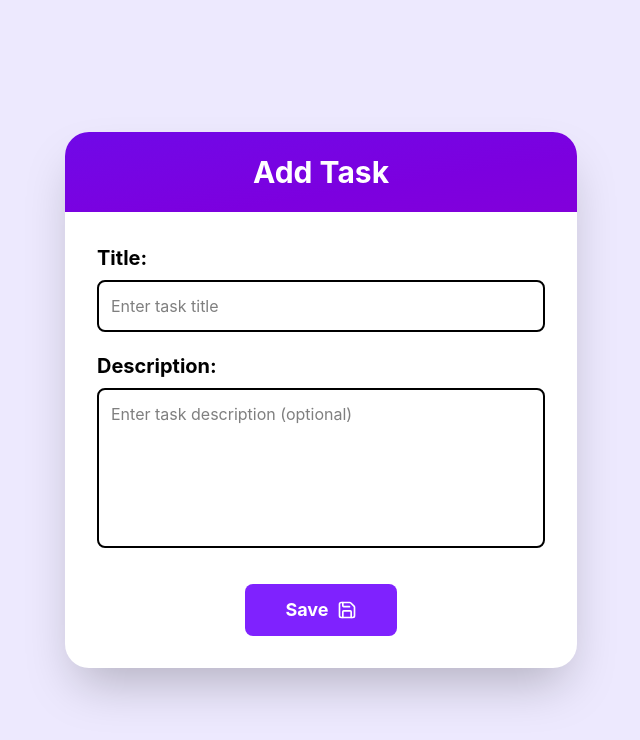
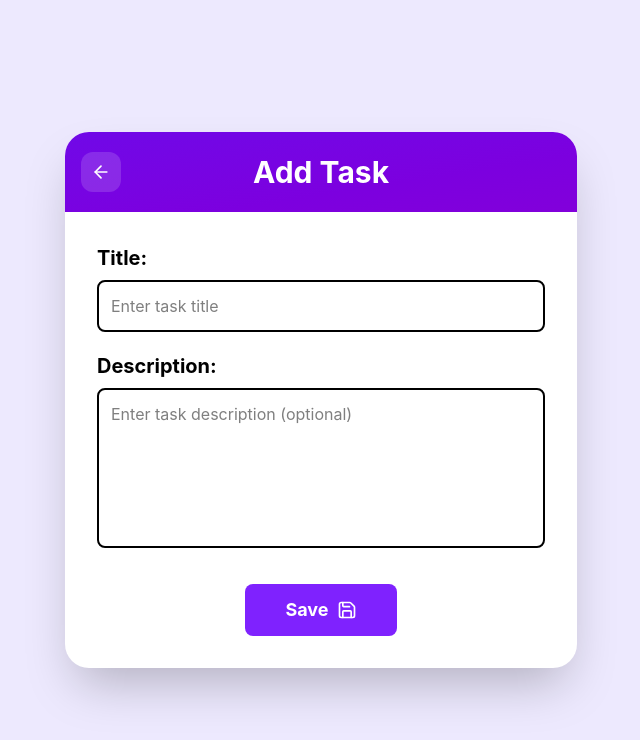
Before and after one commit to RiverFlow96/FullStack-TodoList, a React (Vite) app in the folder frontend/: page /home/add in a window 1280 px wide. Shown: the top 740 px of the page, without its empty margins (319-959 px from the left). Built offline with nearby package versions, Linux system fonts and the light colour scheme; no server answers; sample sign-in values are in the browser's storage.

Commit message:
Add navigation button to return home in AddTaskPage and EditTaskPage

```diff
--- a/frontend/src/pages/AddTaskPage.jsx
+++ b/frontend/src/pages/AddTaskPage.jsx
@@ -1,4 +1,4 @@
-import { Save } from "lucide-react";
+import { ArrowLeft, Save } from "lucide-react";
 import { useNavigate } from "react-router-dom";
 import { useForm } from "react-hook-form";
 import { TaskSchema } from "../utils/schema";
@@ -43,7 +43,16 @@ function AddTaskPage() {
     return (
         <div className='w-full min-h-screen flex justify-center items-center bg-violet-100 p-4'>
             <div className='bg-white w-full max-w-lg rounded-3xl shadow-2xl'>
-                <div className='w-full h-20 bg-linear-to-br from-violet-700 to-purple-700 rounded-t-3xl flex items-center justify-center'>
+                <div className='w-full h-20 bg-linear-to-br from-violet-700 to-purple-700 rounded-t-3xl flex items-center justify-center relative px-4'>
+                    <button
+                        type="button"
+                        onClick={() => navigate("/home")}
+                        className="absolute left-4 inline-flex items-center justify-center w-10 h-10 rounded-xl bg-white/15 text-white hover:bg-white/25 transition-colors"
+                        aria-label="Go home"
+                        title="Go home"
+                    >
+                        <ArrowLeft className="w-5 h-5" />
+                    </button>
                     <h1 className='text-3xl text-white font-bold'>Add Task</h1>
                 </div>
 
--- a/frontend/src/pages/EditTaskPage.jsx
+++ b/frontend/src/pages/EditTaskPage.jsx
@@ -1,4 +1,4 @@
-import { Save, Trash2 } from "lucide-react";
+import { ArrowLeft, Save, Trash2 } from "lucide-react";
 import { useNavigate, useParams } from "react-router-dom";
 import { useForm } from "react-hook-form";
 import { TaskSchema } from "../utils/schema";
@@ -90,7 +90,16 @@ function EditTaskPage() {
     return (
         <div className='w-full min-h-screen flex justify-center items-center bg-violet-100 p-4'>
             <div className='bg-white w-full max-w-lg rounded-3xl shadow-2xl'>
-                <div className='w-full h-20 bg-linear-to-br from-violet-700 to-purple-700 rounded-t-3xl flex items-center justify-center'>
+                <div className='w-full h-20 bg-linear-to-br from-violet-700 to-purple-700 rounded-t-3xl flex items-center justify-center relative px-4'>
+                    <button
+                        type="button"
+                        onClick={() => navigate("/home")}
+                        className="absolute left-4 inline-flex items-center justify-center w-10 h-10 rounded-xl bg-white/15 text-white hover:bg-white/25 transition-colors"
+                        aria-label="Go home"
+                        title="Go home"
+                    >
+                        <ArrowLeft className="w-5 h-5" />
+                    </button>
                     <h1 className='text-3xl text-white font-bold'>Edit Task</h1>
                 </div>
 
```
Also changed, not shown: 1 other file (tests, documents, lock files or other folders).
